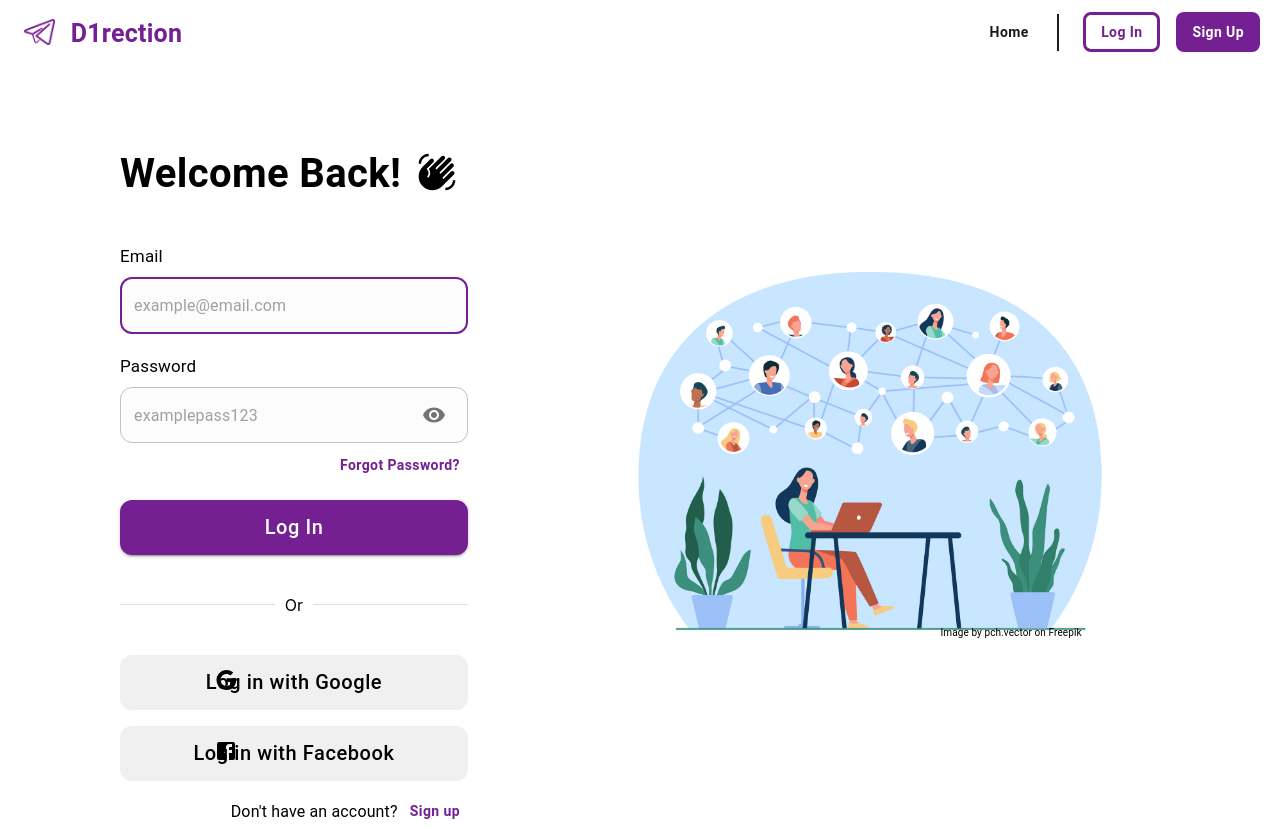
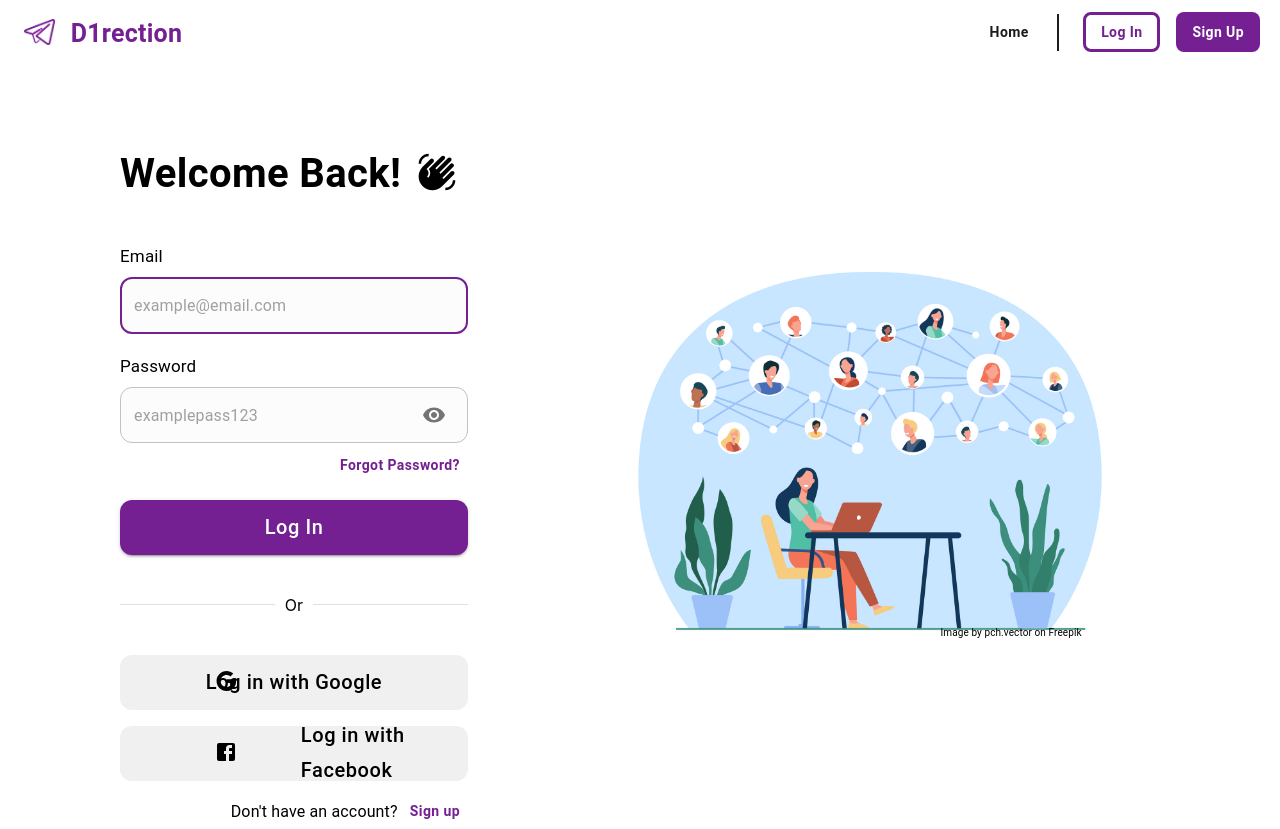
Before and after one commit to AboodAsfari/accenture-direction, a React (Create React App) app: page / in a window 1280 px wide. Both pictures are taken after a click on the button "Log In". Built offline with nearby package versions, Linux system fonts and the light colour scheme.

Commit message:
Fixed google and facebook pages

```diff
--- a/src/LoginPage.jsx
+++ b/src/LoginPage.jsx
@@ -92,8 +92,8 @@ const LoginPage = (props) => {
                 <Divider sx={{ my: 5 }}> Or </Divider>
 
                 <Stack spacing={2}>
-                    <Button sx={{ color: "black", backgroundColor: "#F0F0F0", ":hover": {backgroundColor: "#F8F8F8"}, fontSize: 20, textTransform: "none", borderRadius: "12px", [`& fieldset`]: { borderRadius: "12px" }, height: 55 }}> <GoogleIcon sx={{ position: "absolute", left: "27%", mt: -0.5 }} /> Log in with Google </Button>
-                    <Button sx={{ color: "black", backgroundColor: "#F0F0F0", ":hover": {backgroundColor: "#F8F8F8"},  fontSize: 20, textTransform: "none", borderRadius: "12px", [`& fieldset`]: { borderRadius: "12px" }, height: 55 }}> <FacebookIcon sx={{ position: "absolute", left: "27%", mt: -0.5 }} /> Log in with Facebook </Button>
+                    <Button sx={{ textAlign: "left", color: "black", backgroundColor: "#F0F0F0", ":hover": {backgroundColor: "#F8F8F8"}, fontSize: 20, textTransform: "none", borderRadius: "12px", [`& fieldset`]: { borderRadius: "12px" }, height: 55 }}> <GoogleIcon sx={{ position: "absolute", left: "27%", mt: -0.3 }} /> Log in with Google </Button>
+                    <Button sx={{ justifyContent: "flex-start", pl: 22.6, textAlign: "left", color: "black", backgroundColor: "#F0F0F0", ":hover": {backgroundColor: "#F8F8F8"},  fontSize: 20, textTransform: "none", borderRadius: "12px", [`& fieldset`]: { borderRadius: "12px" }, height: 55 }}> <FacebookIcon sx={{ position: "absolute", left: "27%", mt: -0.3 }} /> Log in with Facebook </Button>
                     <Box sx={{ display:"flex", justifyContent: "end"}}>
                         <Typography> Don't have an account? <Button sx={{mt: -0.5, fontWeight: 600, textTransform: "none", color: "#742092", ":hover": {backgroundColor: "#FBFBFB"}}} onClick={() => { onClose(); openSignup(); }}> Sign up </Button></Typography>
                     </Box>
```
